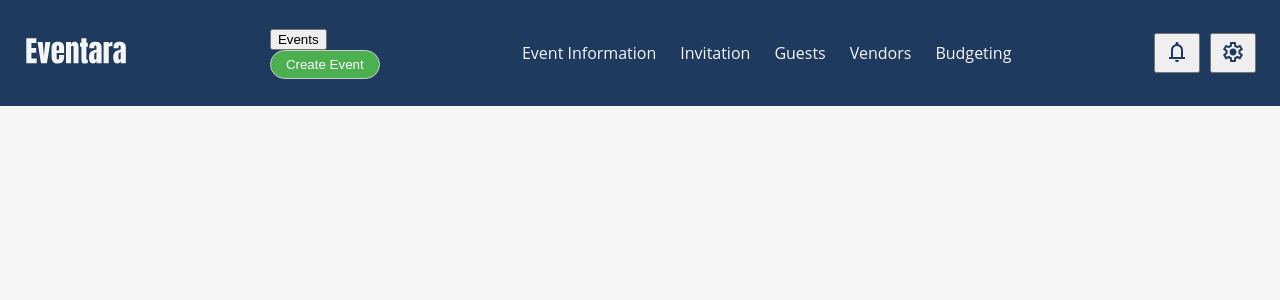
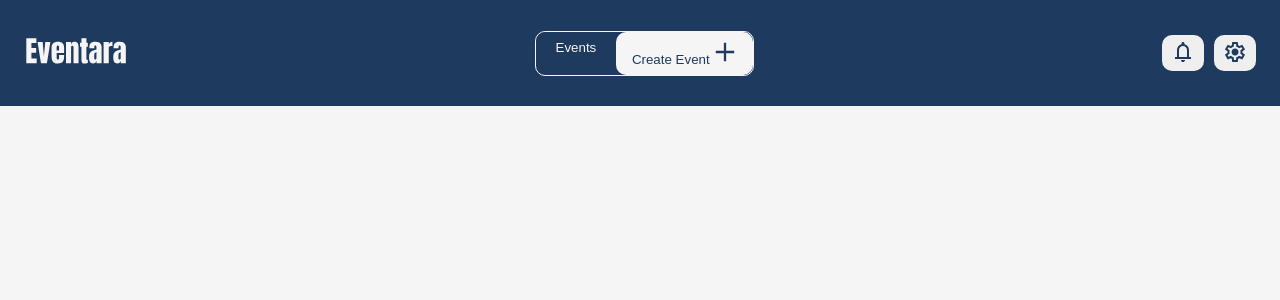
Before and after one commit to amjadkouayed/Eventara-frontend, a React (Vite) app: page /dashboard in a window 1280 px wide. Shown: the top 300 px of the page. Built offline with nearby package versions, Linux system fonts and the light colour scheme; a web font is replaced by a local one.

Commit message:
styling update

```diff
--- a/index.html
+++ b/index.html
@@ -2,9 +2,13 @@
 <html lang="en">
   <head>
     <meta charset="UTF-8" />
-    <link rel="icon" type="image/svg+xml" href="/vite.svg" />
+    <link
+      rel="icon"
+      type="image/svg+xml"
+      href="./src/assets/Eventara-logo.svg"
+    />
     <meta name="viewport" content="width=device-width, initial-scale=1.0" />
-    <title>Vite + React</title>
+    <title>Eventara</title>
     <link rel="preconnect" href="https://fonts.googleapis.com" />
     <link rel="preconnect" href="https://fonts.gstatic.com" crossorigin />
     <link
--- a/src/components/dashboard/DashboardHeader.css
+++ b/src/components/dashboard/DashboardHeader.css
@@ -12,6 +12,7 @@
   display: flex;
   align-items: center;
   gap: 1.5rem;
+  cursor: pointer;
 }
 
 .header-nav a {
@@ -24,10 +25,13 @@
   align-items: center;
   gap: 0.6rem;
 }
-.notification-icon {
+
+.header-right img {
   padding: 0.2rem;
 }
 
-.settings-icon {
-  padding: 0.2rem;
+.header-right button {
+  border: none;
+  border-radius: 10px;
+  cursor: pointer;
 }
--- a/src/components/dashboard/DashboardHeader.jsx
+++ b/src/components/dashboard/DashboardHeader.jsx
@@ -15,6 +15,7 @@ const DashboardHeader = () => {
         <img src={logo} alt="Eventara Logo" className="logo" />
       </div>
       <EventsButton />
+      {event_id && (
         <div className="header-nav">
           <NavLink
             to={`/dashboard/${event_id}/event-info`}
@@ -28,16 +29,23 @@ const DashboardHeader = () => {
           >
             Invitation
           </NavLink>
-        <NavLink to={`/dashboard/${event_id}/guestlist`} className="guestlist">
+          <NavLink
+            to={`/dashboard/${event_id}/guestlist`}
+            className="guestlist"
+          >
             Guests
           </NavLink>
           <NavLink to={`/dashboard/${event_id}/vendors`} className="vendors">
             Vendors
           </NavLink>
-        <NavLink to={`/dashboard/${event_id}/budgeting`} className="budgeting">
+          <NavLink
+            to={`/dashboard/${event_id}/budgeting`}
+            className="budgeting"
+          >
             Budgeting
           </NavLink>
         </div>
+      )}
       <div className="header-right">
         <button className="notification-button">
           <img
--- a/src/components/dashboard/EventsButton.css
+++ b/src/components/dashboard/EventsButton.css
@@ -0,0 +1,24 @@
+.events-button-container {
+  display: flex;
+  border: 1px solid var(--background-color);
+  border-radius: 10px;
+}
+
+.events-header-button {
+  background-color: var(--primary-color);
+  color: var(--background-color);
+  border: none;
+  border-radius: 10px;
+  padding: 0.5rem 1rem;
+  cursor: pointer;
+  width: 5rem;
+}
+
+.create-event-header-button {
+  background-color: var(--background-color);
+  color: var(--primary-color);
+  border: none;
+  border-radius: 10px;
+  padding: 0.5rem 1rem;
+  cursor: pointer;
+}
--- a/src/components/dashboard/EventsButton.jsx
+++ b/src/components/dashboard/EventsButton.jsx
@@ -1,10 +1,25 @@
 import React from "react";
+import { NavLink } from "react-router-dom";
+import addIcon from "../../assets/add-icon.svg";
+import "./EventsButton.css";
 
 const EventsButton = () => {
   return (
     <div className="events-button-container">
-      <button className="events-button">Events</button>
-      <button className="create-event-button">Create Event</button>
+      <NavLink
+        to="/dashboard/event-board"
+        className={({ isActive }) => (isActive ? "active" : "")}
+      >
+        <button className="events-header-button">Events</button>
+      </NavLink>
+      <NavLink
+        to="/dashboard/create-event"
+        className={({ isActive }) => (isActive ? "active" : "")}
+      >
+        <button className="create-event-header-button">
+          Create Event <img src={addIcon} alt="Add Icon" className="add-icon" />{" "}
+        </button>
+      </NavLink>
     </div>
   );
 };
```
Also changed, not shown: src/assets/add-icon.svg (added). Lines whose indentation alone changed are shown as unchanged.
